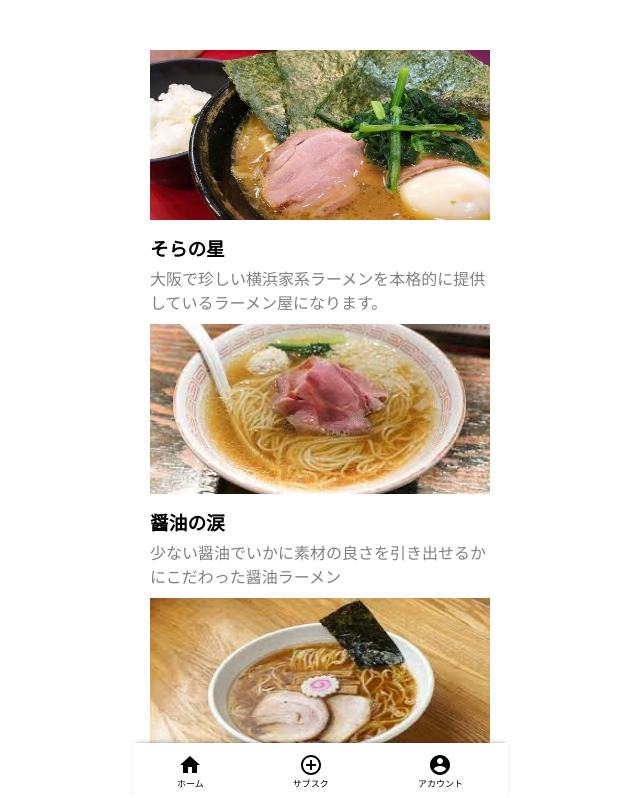
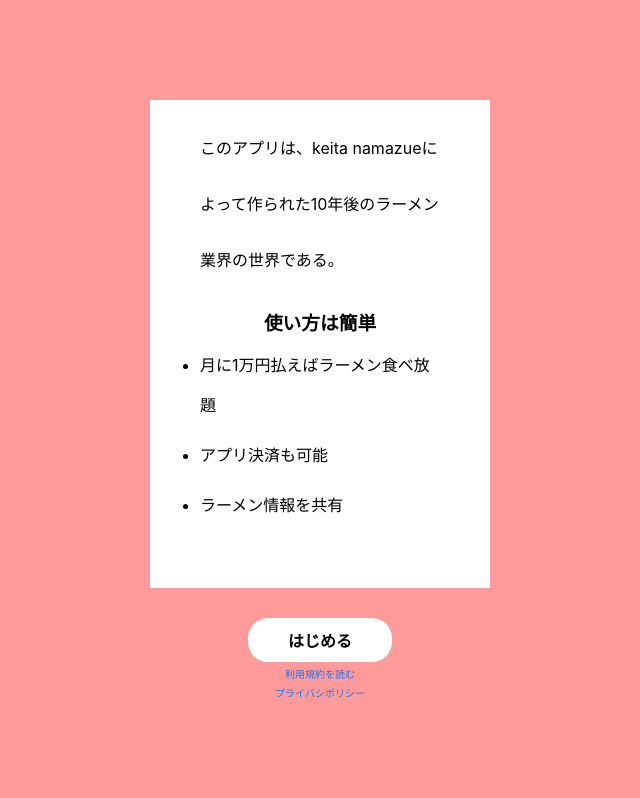
Before and after one commit to keitanamazue/ramen_app, a Next.js app: page / in a window 1280 px wide. Shown: the top 798 px of the page, without its empty margins (320-960 px from the left). Built offline with nearby package versions, Linux system fonts and the light colour scheme.

Commit message:
add home component

```diff
--- a/components/Links.module.css
+++ b/components/Links.module.css
@@ -5,7 +5,7 @@
   }
 
   .lists {
-    padding: 50px 0 100px;
+    padding: 0px 0px 100px;
   }
 
   .lists_items:not(:first-child) {
--- a/components/Nav.jsx
+++ b/components/Nav.jsx
@@ -8,7 +8,7 @@ import classes from "./Nav.module.css";
 export const Nav = () => {
   return (
     <div className={classes.nav}>
-      <Link href="/">
+      <Link href="/ramenList">
         <a className={classes.nav_items}>
           <HomeIcon className={classes.nav_icon} />
           <p className={classes.nav_button}>ホーム</p>
--- a/pages/index.jsx
+++ b/pages/index.jsx
@@ -1,24 +1,46 @@
 import Head from "next/head";
-import Image from "next/image";
 import Link from "next/link";
-import { Links } from "../components/Links";
-import { Nav } from "../components/Nav";
+
 import classes from "../styles/Home.module.css";
-
-
 
 export default function Home() {
   return (
-    <div>
+    <div className={classes.home}>
       <Head>
         <title>Create Next App</title>
         <meta name="description" content="Generated by create next app" />
         <link rel="icon" href="/favicon.ico" />
       </Head>
 
-      <Links/>
+      <div className={classes.container}>
+        <div className={classes.home_message}>
+          <p className={classes.home_title}>
+            このアプリは、keita
+            namazueによって作られた10年後のラーメン業界の世界である。
+          </p>
 
-      <Nav />
+          <div className={classes.setting}>
+            <h3>使い方は簡単</h3>
+            <ul>
+              <li className={classes.setting_list}>
+                月に1万円払えばラーメン食べ放題
+              </li>
+              <li className={classes.setting_list}>アプリ決済も可能</li>
+              <li className={classes.setting_list}>ラーメン情報を共有</li>
+            </ul>
+          </div>
+        </div>
+
+        <Link href="/ramenList">
+          <a className={classes.btn}>はじめる</a>
+        </Link>
+        <Link href="#">
+          <a className={classes.rules_btn}>利用規約を読む</a>
+        </Link>
+        <Link href="#">
+          <a className={classes.rules_btn}>プライバシポリシー</a>
+        </Link>
+      </div>
     </div>
   );
 }
--- a/pages/subscription.jsx
+++ b/pages/subscription.jsx
@@ -11,9 +11,6 @@ export default function subscription() {
     toast.success("ご購入ありがとうございます。", {
       duration: 4000,
       position: "top-center",
-      // Custom Icon
-      // icon: "👏",
-      // Aria
       ariaProps: {
         role: "status",
         "aria-live": "polite",
--- a/styles/Home.module.css
+++ b/styles/Home.module.css
@@ -1,22 +1,57 @@
+.home {
+  background-color: #ff9a9a;
+}
+
 .container {
   width: 100%;
   max-width: 340px;
+  height: 100vh;
   margin: 0 auto;
+  display: flex;
+  flex-direction: column;
+  align-items: center;
+  justify-content: flex-start;
+  padding: 100px 0;
 }
 
-.lists {
-  padding: 50px 0 100px;
+.home_message {
+  background-color: white;
+  padding: 20px 50px;
+  display: flex;
+  flex-direction: column;
+  justify-content: flex-start;
+  align-items: center;
+  height: 100%;
 }
 
-.lists_items:not(:first-child) {
+.home_title {
+  line-height: 3.5em;
+}
+
+.setting {
+  display: flex;
+  flex-direction: column;
+  align-items: center;
+  padding-top: 20px;
+}
+
+.setting_list {
+  line-height: 2.5em;
   padding-top: 10px;
 }
 
-.title {
-  padding-top: 10px;
+
+.btn{
+  margin-top: 30px;
+  background-color: white;
+  color: black;
+  padding: 10px 40px;
+  border-radius: 20px;
+  font-weight: bold;
 }
 
-.description {
-  padding-top: 5px;
-  color: gray;
+.rules_btn{
+  font-size: 10px;
+  color: #0F74FF;
+  margin-top: 4px;
 }
--- /dev/null
+++ b/styles/ramenList.module.css
@@ -0,0 +1,6 @@
+.title{
+    display: flex;
+    justify-content: center;
+    align-items: center;
+    padding: 30px;
+  }
```
Also changed, not shown: pages/ramenList.jsx (added, +27 -0 lines).
